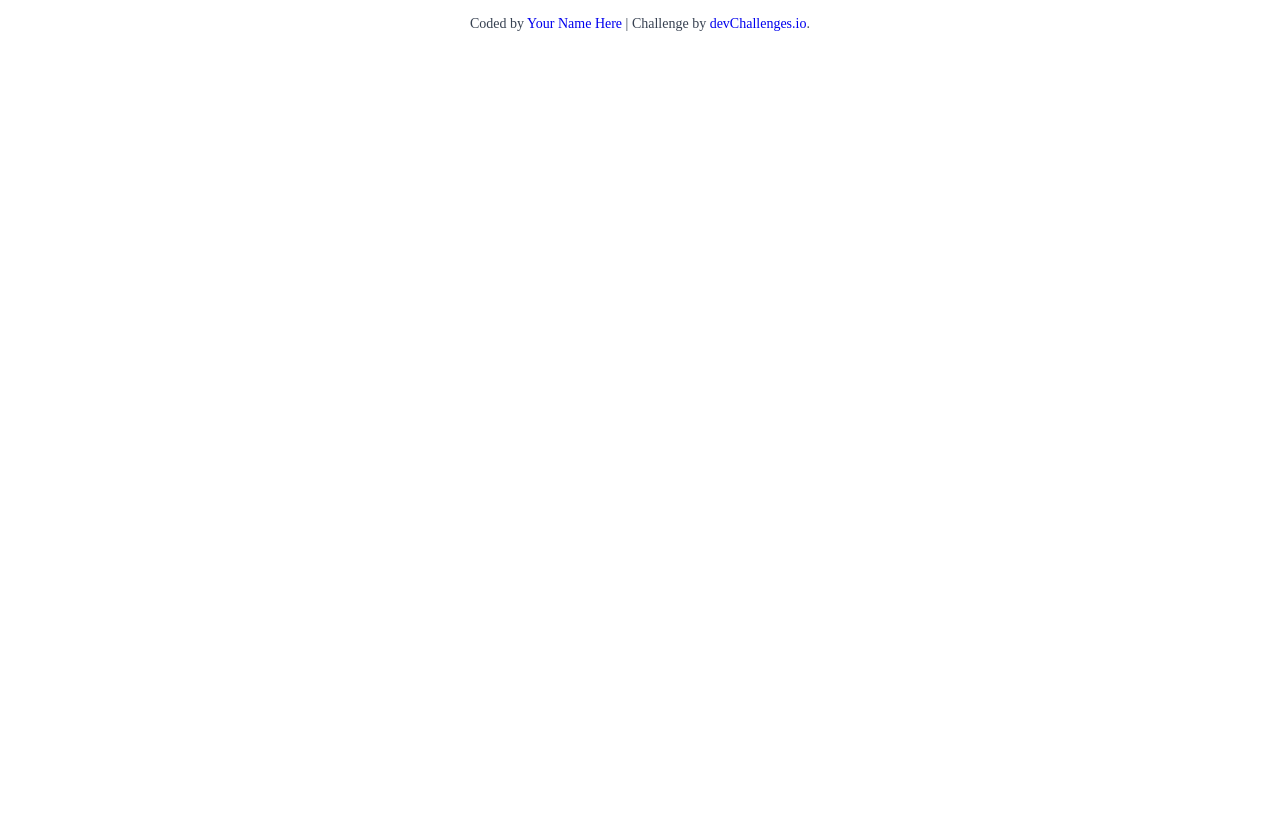
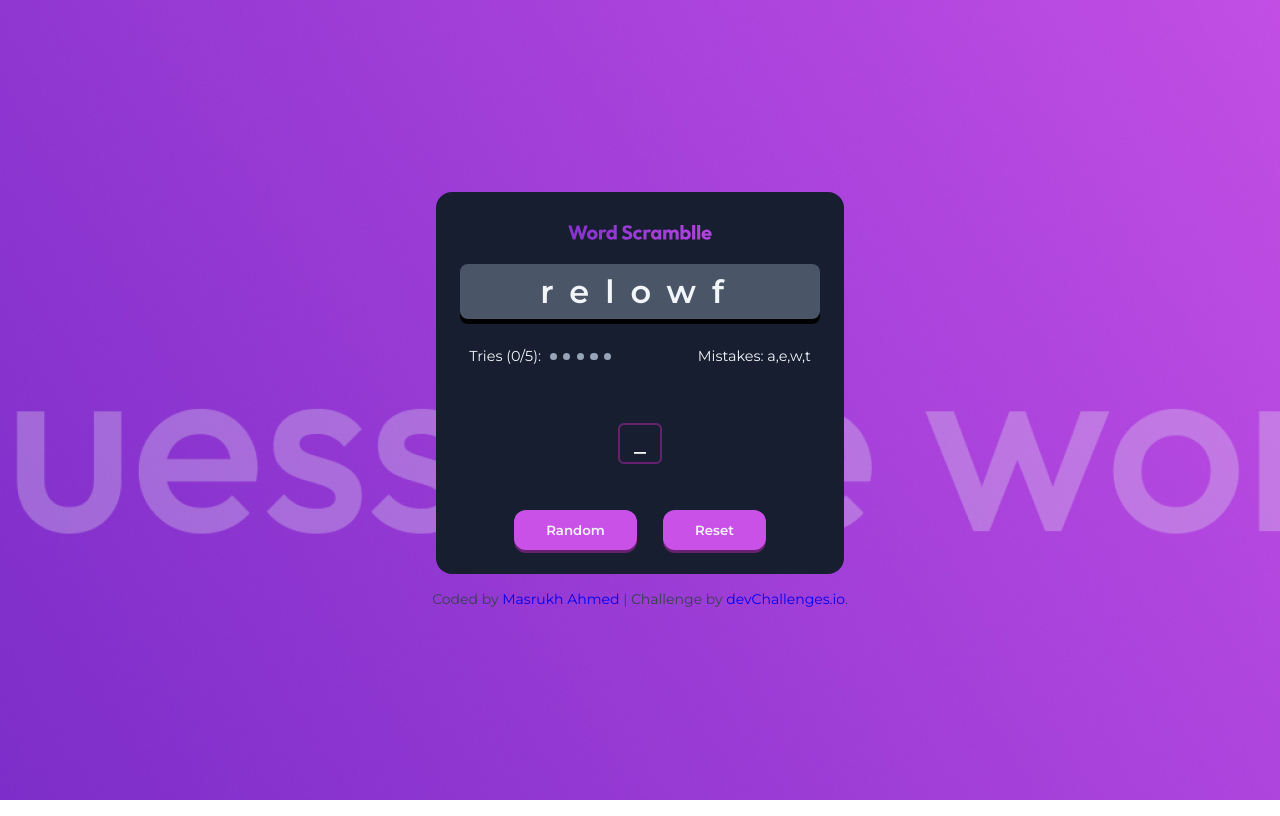
Before and after one commit to masrukh-ahmed/guess-word-game, a plain HTML site: page index.html in a window 1280 px wide. Drawn offline with Linux system fonts and the light colour scheme.

Commit message:
style: added basic UI styles

```diff
--- a/app.js
+++ b/app.js
@@ -0,0 +1 @@
+const words = ["example", "javascript", "coding", "challenge"];
--- a/index.html
+++ b/index.html
@@ -11,31 +11,16 @@
       sizes="96x96"
     />
 
-    <title>Guess The Word Game | devChallenges.io</title>
-
-    <!--You are welcome to delete these styles or modify them in your own stylesheet -->
-    <style>
-      * {
-        margin: 0;
-        padding: 0;
-        box-sizing: border-box;
-      }
-
-      body {
-        height: 100vh;
-      }
-
-      .author-info {
-        font-size: 14px;
-        text-align: center;
-        margin-top: 16px;
-        color: rgb(55, 65, 81);
-      }
-
-      .author-info a {
-        text-decoration: none;
-      }
-    </style>
+    <title>Guess The Word Game</title>
+    <!-- font link -->
+    <link rel="preconnect" href="https://fonts.googleapis.com" />
+    <link rel="preconnect" href="https://fonts.gstatic.com" crossorigin />
+    <link
+      href="https://fonts.googleapis.com/css2?family=Montserrat:wght@100..900&display=swap"
+      rel="stylesheet"
+    />
+    <!-- css stylesheet -->
+    <link rel="stylesheet" href="style.css" />
   </head>
   <body>
     <!--
@@ -51,11 +36,39 @@
   Reset
   -->
 
-    <div class="author-info">
-      Coded by <a href="#">Your Name Here</a> | Challenge by
+    <div class="wrapper">
+      <img
+        class="header"
+        src="resources/word-scramblle-logo.svg"
+        alt="Game Logo"
+      />
+      <div class="text-jumbled">relowf</div>
+      <div class="tries-mistakes-sec">
+        <div class="tries-sec">
+          Tries (0/5):
+          <div class="attempts">
+            <div data-attempt="1"></div>
+            <div data-attempt="2"></div>
+            <div data-attempt="3"></div>
+            <div data-attempt="4"></div>
+            <div data-attempt="5"></div>
+          </div>
+        </div>
+        <div class="mistakes-sec">Mistakes: a,e,w,t</div>
+      </div>
+      <div class="input-sec"><div>_</div></div>
+      <div class="random-reset-btn">
+        <button class="random-btn">Random</button>
+        <button class="reset-btn">Reset</button>
+      </div>
+    </div>
+
+    <footer class="author-info">
+      Coded by <a href="#">Masrukh Ahmed</a> | Challenge by
       <a href="https://www.devchallenges.io?ref=challenge" target="_blank"
         >devChallenges.io</a
       >.
-    </div>
+    </footer>
   </body>
+  <script src="app.js"></script>
 </html>
--- a/style.css
+++ b/style.css
@@ -0,0 +1,114 @@
+:root {
+  --violet-shade: #7429c6;
+  --pink-shade: #c951e7;
+  --maroon-shade: #672171;
+  --dark-grey-shade: #4a5567;
+  --light-grey-shade: #97a3b6;
+  --white-shade: #f2f5f9;
+  --black-shade: #030616;
+}
+* {
+  font-family: "Montserrat", sans-serif;
+  margin: 0;
+  padding: 0;
+  box-sizing: border-box;
+}
+
+body {
+  height: 100vh;
+  background-image: url(resources/bg-guess-the-word.jpg);
+  display: flex;
+  flex-direction: column;
+  justify-content: center;
+  align-items: center;
+}
+.wrapper {
+  background-color: #171e30;
+  display: flex;
+  flex-direction: column;
+  justify-content: center;
+  align-items: center;
+  padding: 1.5rem;
+  border-radius: 1rem;
+  color: var(--white-shade);
+}
+
+.header {
+  margin: 0.5rem 0rem;
+}
+.text-jumbled {
+  padding: 0.5rem 5rem;
+  background-color: var(--dark-grey-shade);
+  letter-spacing: 1rem;
+  font-size: 2rem;
+  font-weight: 600;
+  box-shadow: 0px 5px 0px 0px black;
+  border-radius: 0.5rem;
+  margin: 1rem 0rem;
+}
+.tries-mistakes-sec {
+  display: flex;
+  flex-direction: row;
+  justify-content: space-between;
+  font-size: 0.9rem;
+  margin: 0.75rem 0rem;
+  width: 95%;
+}
+.tries-sec {
+  display: flex;
+  justify-content: flex-start;
+  align-items: center;
+}
+.attempts {
+  margin-left: 0.35rem;
+  display: flex;
+}
+.attempts div {
+  width: 0.45rem;
+  height: 0.45rem;
+  border-radius: 100%;
+  margin: 0rem 0.2rem;
+  background-color: var(--light-grey-shade);
+  margin-top: 0.1rem;
+}
+
+.input-sec {
+  width: 95%;
+  display: flex;
+  justify-content: center;
+  align-items: center;
+  margin: 3rem 0rem;
+}
+.input-sec div {
+  padding: 0.275rem 0.85rem;
+  outline: 2.5px solid var(--maroon-shade);
+  font-size: 1.5rem;
+  font-weight: 600;
+  border-radius: 0.25rem;
+}
+
+.random-reset-btn {
+  width: 70%;
+  display: flex;
+  justify-content: space-between;
+}
+.random-reset-btn button {
+  padding: 0.75rem 2rem;
+  background-color: var(--pink-shade);
+  border: none;
+  border-radius: 0.75rem;
+  color: var(--white-shade);
+  font-weight: 600;
+  box-shadow: 0px 3px 0px 0px var(--maroon-shade);
+}
+
+.author-info {
+  font-size: 14px;
+  text-align: center;
+  margin-top: 16px;
+  color: rgb(55, 65, 81);
+}
+
+.author-info a {
+  text-decoration: none;
+}
```
